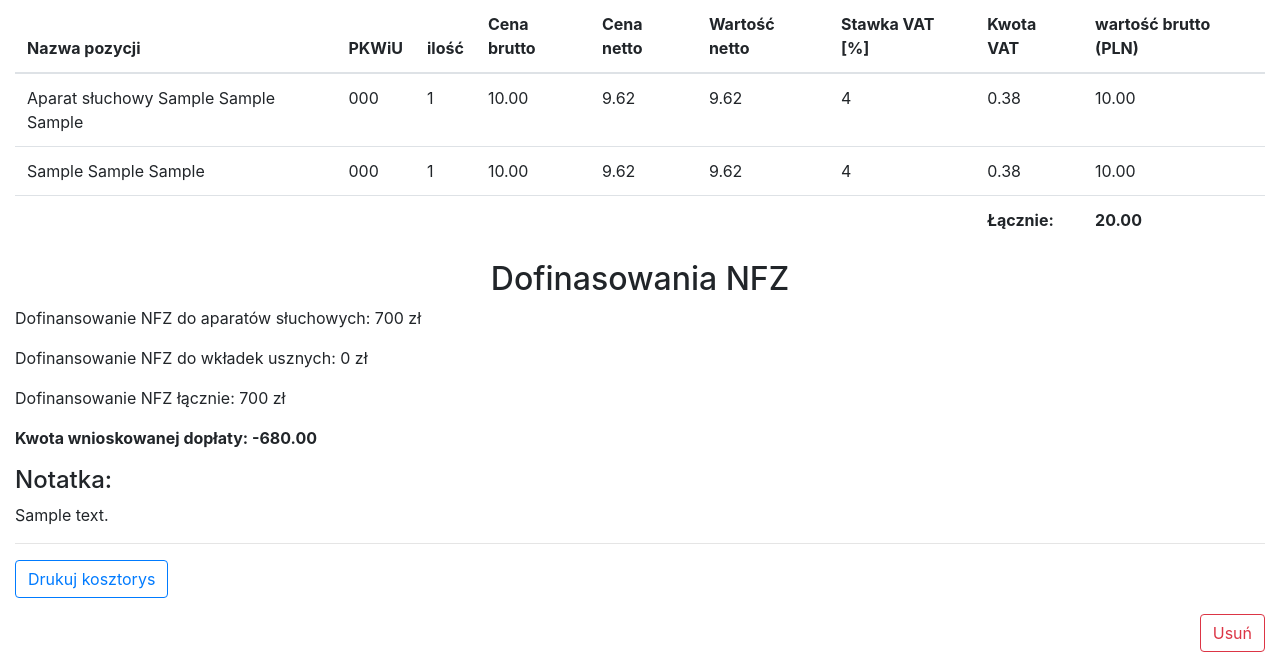
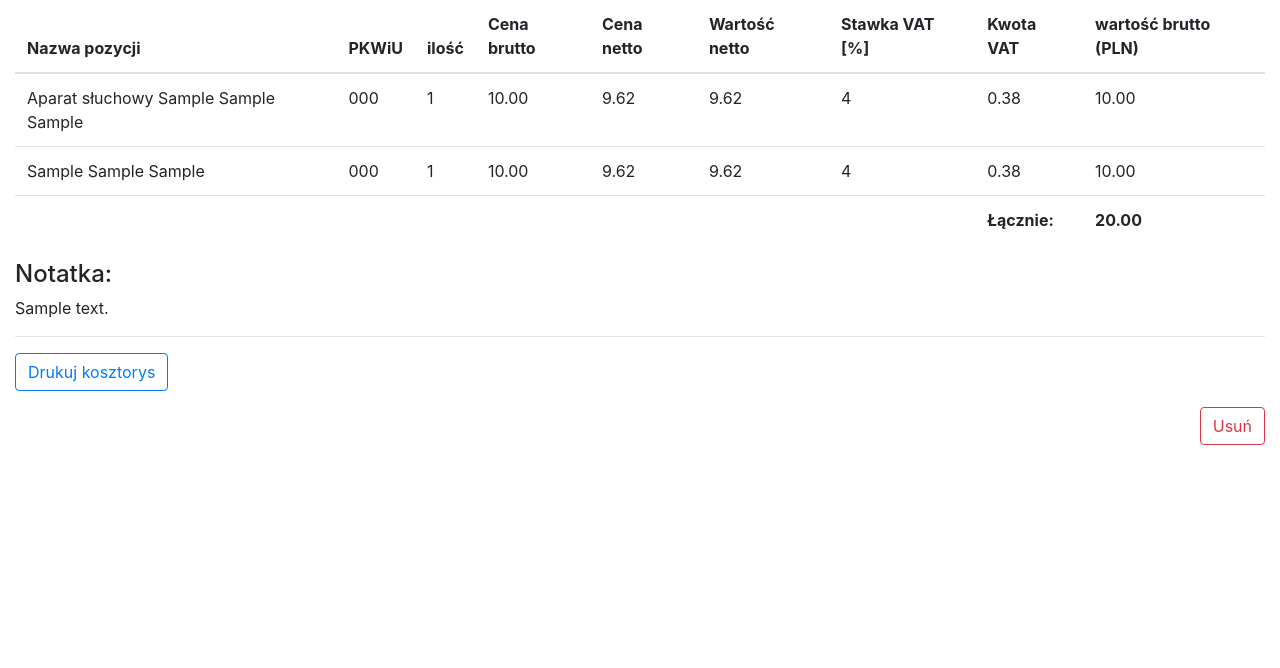
Before and after one commit to myGitHub4publicprojects/crm, a Django app: page /1/pcpr_detail/ in a window 1280 px wide. Shown: the part 415-1083 px from the top of the page. After the commit the page ends 860 px from the top, so only its background shows below. Run offline with Django 3.2, Linux system fonts and the light colour scheme; a user stored in the database is signed in; tables that the repository leaves empty hold one stand-in row (values such as "Sample post"); some libraries are stand-ins or nearby versions.

Commit message:
Modify note display in pcpr and pro forma detail page.

```diff
--- a/crm/static/crm/scripts/print_pcpr.js
+++ b/crm/static/crm/scripts/print_pcpr.js
@@ -26,13 +26,16 @@ function printDiv() {
 
     var table = document.getElementsByClassName('table')[0];
     var patient = name + address;
-
-    var nfz = document.getElementById('nfz_refund').outerHTML;
+    var printContents = head + patient + table.outerHTML;
+    var invoiceNote = document.getElementById('note');
+    if (invoiceNote) {
+        invoiceNote = invoiceNote.innerHTML;
+        printContents += invoiceNote;
+    }
     var accNo = '<p>Przelew na konto: 40 1160 2202 0000 0002 5500 6585</p><hr>';
     var currentYear = new Date().getFullYear();
     var dopisek = '<p style="position: fixed; bottom: 150px; left: 100px;"><small>Do realizacji do 31.12.' + currentYear + '</small></p>';
-    var divClose = '</div>';
-    var printContents = head + patient + table.outerHTML +  nfz + accNo + dopisek + divClose;
+    printContents += accNo + dopisek + '</div>';
     var originalContents = document.body.innerHTML;
 
     document.body.innerHTML = printContents;
--- a/crm/templates/crm/detail_pcpr.html
+++ b/crm/templates/crm/detail_pcpr.html
@@ -95,22 +95,14 @@
         </tr>
     </tbody>
 </table>
-<div id="nfz_refund">
-    <h2 style="text-align:center">Dofinasowania NFZ</h2>
-    <p>Dofinansowanie NFZ do aparatów słuchowych: {{ nfz_ha_refund }} zł</p>
-    <p>Dofinansowanie NFZ do wkładek usznych: {{ nfz_mold_refund }} zł</p>
-    <p>Dofinansowanie NFZ łącznie: {{ nfz_total_refund }} zł</p>
-    <p><strong>Kwota wnioskowanej dopłaty: {{ difference }}</strong></p>
-</div>
 
 {% if instance.note %}
 <section id="note">
     <h4>Notatka:</h4>
-    <p>{{ instance.note }}</p>
+    <p>{{ instance.note|safe }}</p>
     <hr>
 </section>
 {% endif %}
-
 
 <button class="btn btn-outline-primary mb-3" onclick="printDiv()">Drukuj kosztorys</button>
 
@@ -131,5 +123,6 @@ remove.addEventListener('click', function(event){
         event.preventDefault();
     }
 })
+
 </script>
 {% endblock content %}
--- a/crm/views.py
+++ b/crm/views.py
@@ -759,6 +759,7 @@ def pcpr_create(request, patient_id):
     		# create proforma instance
 			pcpr = form.save(commit=False)
 			pcpr.patient = patient
+			pcpr.note = pcpr.note.replace('\r\n', '<br>')
 			pcpr.save()
 
     		# process devices in a formset
@@ -819,6 +820,7 @@ def proforma_create(request, patient_id):
     		# create proforma instance
 			proforma = form.save(commit=False)
 			proforma.patient = patient
+			proforma.note = proforma.note.replace('\r\n', '<br>')
 			proforma.save()
 
     		# process devices in a formset
```
Also changed, not shown: crm/templates/crm/detail_proforma.html (+2 -8 lines).
